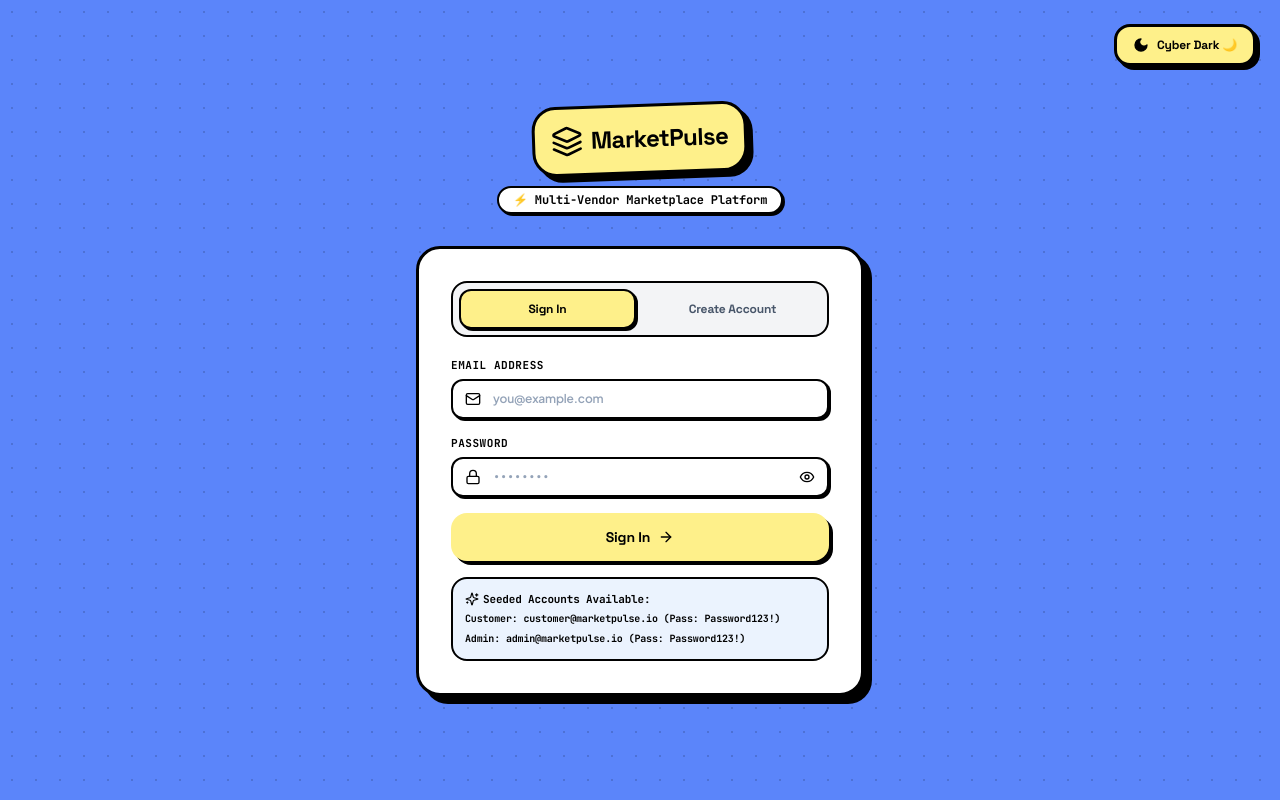
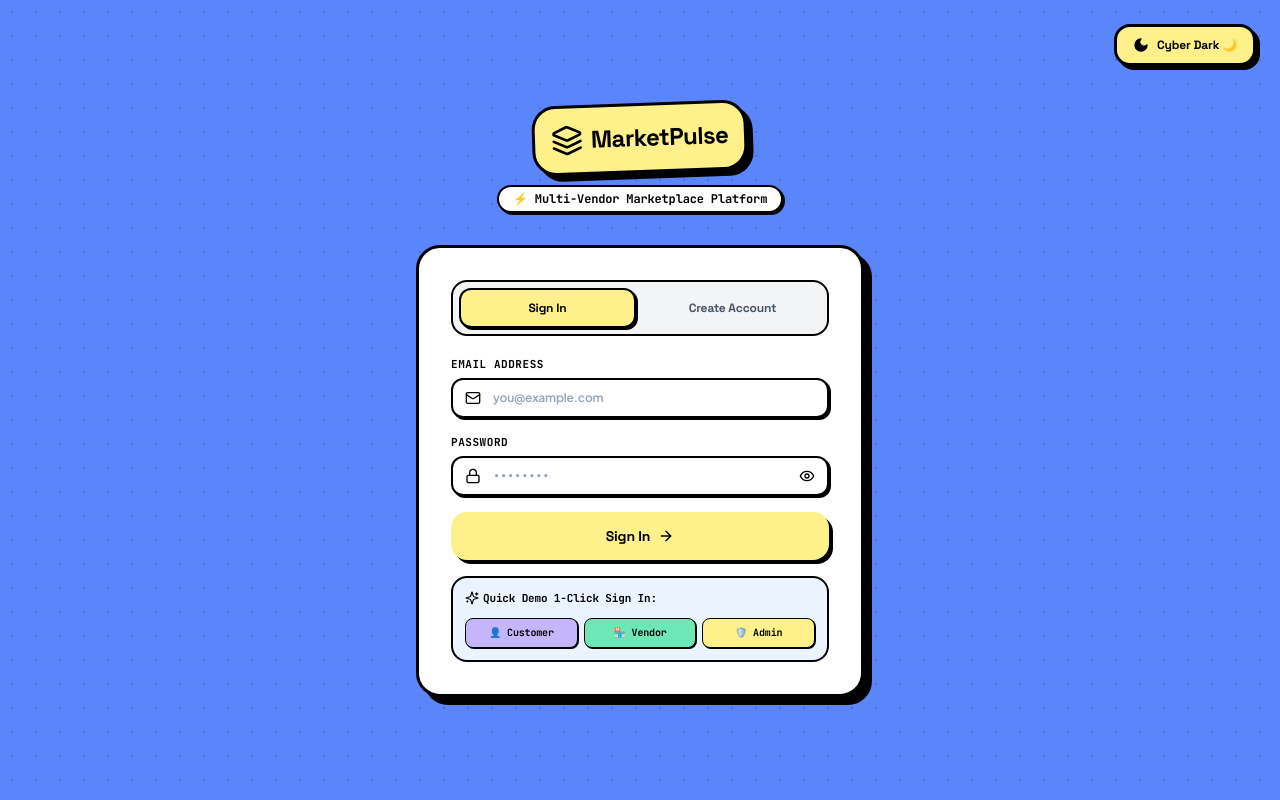
Before and after one commit to Pranav-by/MarketPulse, a React (Vite) app in the folder frontend/: page / in a window 1280 px wide. Built offline with nearby package versions, Linux system fonts and the light colour scheme; no server answers.

Commit message:
fix(auth): resolve login latency with IPv4 connection pooling, timeout fallback, and 1-click test sign in

```diff
--- a/frontend/src/components/AuthPage.jsx
+++ b/frontend/src/components/AuthPage.jsx
@@ -209,16 +209,47 @@ export const AuthPage = () => {
                 )}
               </button>
 
-              <div className="p-3 bg-[#EBF3FE] dark:bg-[#1A1E30] border-2 border-black rounded-2xl text-[11px] font-mono text-black dark:text-slate-300 space-y-1">
-                <div className="font-bold flex items-center space-x-1 text-black dark:text-white">
-                  <Sparkles className="w-3.5 h-3.5 text-black dark:text-[#FFE600]" />
-                  <span>Seeded Accounts Available:</span>
+              <div className="p-3 bg-[#EBF3FE] dark:bg-[#1A1E30] border-2 border-black rounded-2xl text-[11px] font-mono text-black dark:text-slate-300 space-y-2">
+                <div className="font-bold flex items-center justify-between text-black dark:text-white">
+                  <div className="flex items-center space-x-1">
+                    <Sparkles className="w-3.5 h-3.5 text-black dark:text-[#FFE600]" />
+                    <span>Quick Demo 1-Click Sign In:</span>
+                  </div>
                 </div>
-                <div className="text-[10px]">
-                  Customer: <span className="font-bold text-black dark:text-white">customer@marketpulse.io</span> (Pass: <span className="font-bold text-black dark:text-white">Password123!</span>)
-                </div>
-                <div className="text-[10px]">
-                  Admin: <span className="font-bold text-black dark:text-white">admin@marketpulse.io</span> (Pass: <span className="font-bold text-black dark:text-white">Password123!</span>)
+                <div className="grid grid-cols-3 gap-1.5 pt-1">
+                  <button
+                    type="button"
+                    onClick={() => {
+                      setLoginEmail('customer@marketpulse.io');
+                      setLoginPassword('Password123!');
+                      login('customer@marketpulse.io', 'Password123!');
+                    }}
+                    className="px-2 py-1.5 rounded-lg bg-[#C4B5FD] dark:bg-[#B026FF] text-black dark:text-white text-[10px] font-bold border border-black shadow-[1px_1px_0px_0px_#000] hover:translate-x-[-1px] transition text-center"
+                  >
+                    👤 Customer
+                  </button>
+                  <button
+                    type="button"
+                    onClick={() => {
+                      setLoginEmail('vendor.tech@marketpulse.io');
+                      setLoginPassword('Password123!');
+                      login('vendor.tech@marketpulse.io', 'Password123!');
+                    }}
+                    className="px-2 py-1.5 rounded-lg bg-[#6EE7B7] dark:bg-[#00FF87] text-black text-[10px] font-bold border border-black shadow-[1px_1px_0px_0px_#000] hover:translate-x-[-1px] transition text-center"
+                  >
+                    🏪 Vendor
+                  </button>
+                  <button
+                    type="button"
+                    onClick={() => {
+                      setLoginEmail('admin@marketpulse.io');
+                      setLoginPassword('Password123!');
+                      login('admin@marketpulse.io', 'Password123!');
+                    }}
+                    className="px-2 py-1.5 rounded-lg bg-[#FEF08A] dark:bg-[#FFE600] text-black text-[10px] font-bold border border-black shadow-[1px_1px_0px_0px_#000] hover:translate-x-[-1px] transition text-center"
+                  >
+                    🛡️ Admin
+                  </button>
                 </div>
               </div>
             </form>
--- a/frontend/src/services/api.js
+++ b/frontend/src/services/api.js
@@ -2,6 +2,26 @@ const rawApiUrl = import.meta.env.VITE_API_URL || '/api/v1';
 const API_BASE = rawApiUrl.endsWith('/api/v1')
   ? rawApiUrl
   : (rawApiUrl.startsWith('http') ? `${rawApiUrl.replace(/\/$/, '')}/api/v1` : rawApiUrl);
+
+const fetchWithTimeout = async (url, options = {}, timeoutMs = 20000) => {
+  const controller = new AbortController();
+  const timeoutId = setTimeout(() => controller.abort(), timeoutMs);
+
+  try {
+    const res = await fetch(url, {
+      ...options,
+      signal: controller.signal,
+    });
+    clearTimeout(timeoutId);
+    return res;
+  } catch (error) {
+    clearTimeout(timeoutId);
+    if (error.name === 'AbortError') {
+      throw new Error('Connection timed out. The backend server might be waking up, please try again in a few seconds.');
+    }
+    throw error;
+  }
+};
 
 const getHeaders = (idempotencyKey = null) => {
   const token = localStorage.getItem('mp_token');
@@ -20,28 +40,48 @@ const getHeaders = (idempotencyKey = null) => {
 export const api = {
   // Auth
   async login(email, password) {
-    const res = await fetch(`${API_BASE}/auth/login`, {
+    try {
+      const res = await fetchWithTimeout(`${API_BASE}/auth/login`, {
         method: 'POST',
         headers: { 'Content-Type': 'application/json' },
-      body: JSON.stringify({ email, password }),
+        body: JSON.stringify({ email: email.trim().toLowerCase(), password }),
       });
-    return res.json();
+      const data = await res.json().catch(() => ({}));
+      if (!res.ok) {
+        return { success: false, message: data.message || 'Invalid email or password' };
+      }
+      return data;
+    } catch (err) {
+      return { success: false, message: err.message || 'Network error connecting to backend' };
+    }
   },
 
   async register(name, email, password, role, storeName) {
-    const res = await fetch(`${API_BASE}/auth/register`, {
+    try {
+      const res = await fetchWithTimeout(`${API_BASE}/auth/register`, {
         method: 'POST',
         headers: { 'Content-Type': 'application/json' },
-      body: JSON.stringify({ name, email, password, role, storeName }),
+        body: JSON.stringify({ name, email: email.trim().toLowerCase(), password, role, storeName }),
       });
-    return res.json();
+      const data = await res.json().catch(() => ({}));
+      if (!res.ok) {
+        return { success: false, message: data.message || 'Registration failed' };
+      }
+      return data;
+    } catch (err) {
+      return { success: false, message: err.message || 'Network error connecting to backend' };
+    }
   },
 
   async getMe() {
-    const res = await fetch(`${API_BASE}/auth/me`, {
+    try {
+      const res = await fetchWithTimeout(`${API_BASE}/auth/me`, {
         headers: getHeaders(),
-    });
+      }, 8000);
       return res.json();
+    } catch (err) {
+      return { success: false, message: err.message };
+    }
   },
 
   // Wishlist
```
Also changed, not shown: 3 other files (tests, documents, lock files or other folders). Lines whose indentation alone changed are shown as unchanged.
